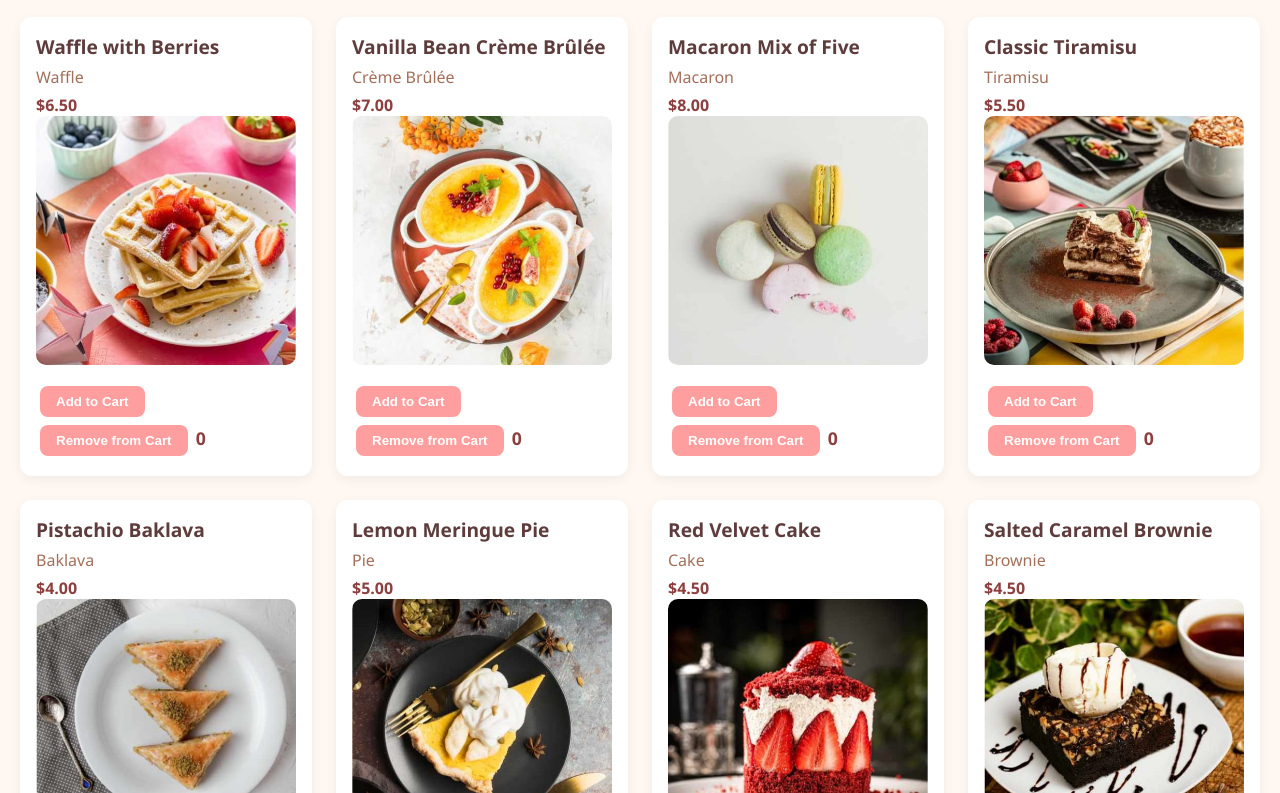
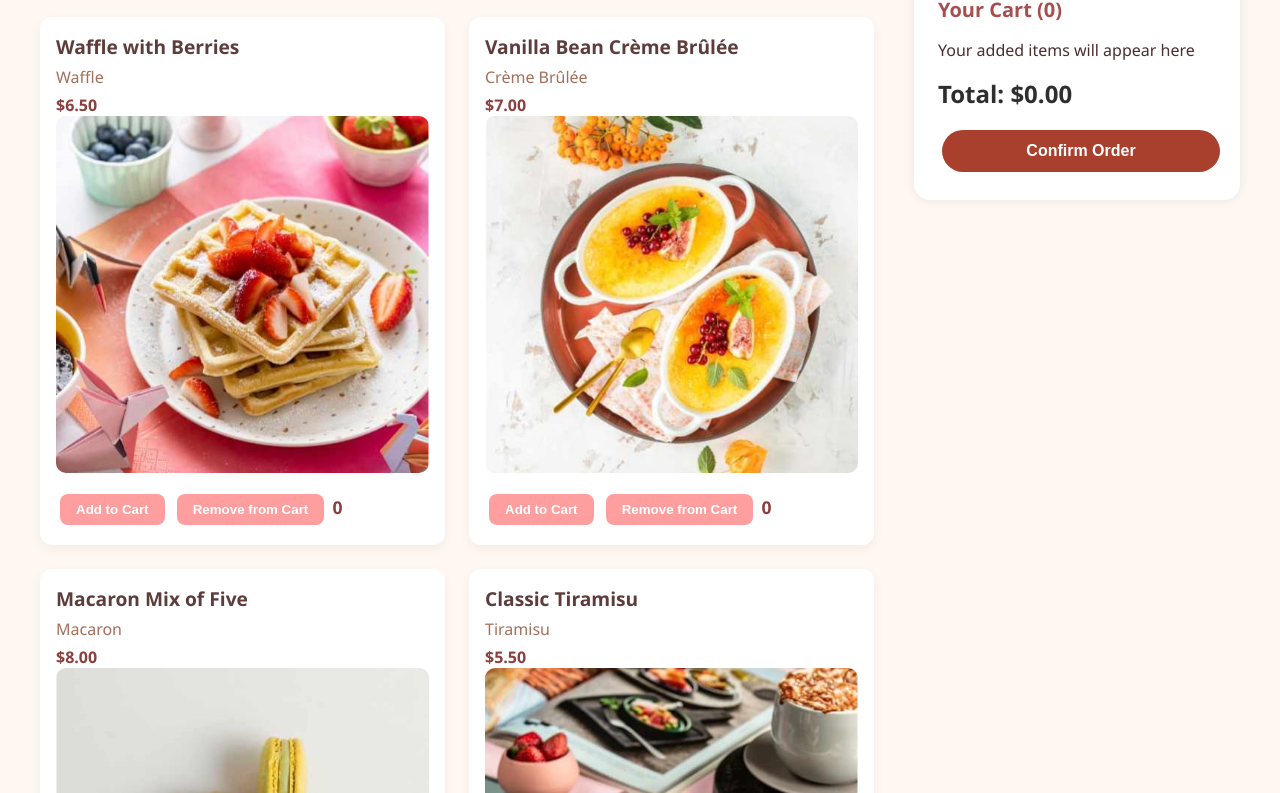
Before and after one commit to PedroMartinsL/list-cart-vitets, a website built with Vite: page index.html in a window 1280 px wide. Shown: the part 88-881 px from the top of the page. Built offline with nearby package versions, Linux system fonts and the light colour scheme.

Commit message:
applying the logic in the cart label

```diff
--- a/designCss/style.css
+++ b/designCss/style.css
@@ -125,3 +125,74 @@ button:hover {
         grid-template-columns: 1fr;
     }
 }
+
+.container {
+    display: flex;
+    gap: 40px;
+    align-items: flex-start;
+    justify-content: space-between;
+    max-width: 1200px;
+    margin: 0 auto;
+}
+
+.product-section {
+    flex: 3;
+}
+
+/* Estilo para o carrinho lateral */
+#cartBlock {
+    flex: 1;
+    position: sticky;
+    top: 20px;
+    background-color: #fff;
+    padding: 24px;
+    border-radius: 16px;
+    box-shadow: 0 0 12px rgba(0, 0, 0, 0.08);
+    min-width: 300px;
+}
+
+#cartBlock h2 {
+    font-size: 1.25rem;
+    margin-bottom: 16px;
+    color: #a74e4e;
+}
+
+#cartBlock .product {
+    padding: 12px 0;
+    border-bottom: 1px solid #eee;
+}
+
+#cartBlock .product:last-child {
+    border-bottom: none;
+}
+
+#cartBlock .product span {
+    display: block;
+    font-size: 0.9rem;
+    color: #444;
+}
+
+.cart-total {
+    font-size: 1.5rem;
+    font-weight: bold;
+    margin-top: 16px;
+    color: #2e2e2e;
+}
+
+.confirm-order {
+    margin-top: 20px;
+    padding: 12px;
+    width: 100%;
+    background-color: #a93f2d;
+    color: #fff;
+    border: none;
+    border-radius: 24px;
+    font-weight: bold;
+    font-size: 1rem;
+    cursor: pointer;
+    transition: background-color 0.3s;
+}
+
+.confirm-order:hover {
+    background-color: #912f22;
+}
--- a/index.html
+++ b/index.html
@@ -1,36 +1,40 @@
 <!DOCTYPE html>
 <html lang="en">
+
 <head>
   <meta charset="UTF-8" />
   <meta name="viewport" content="width=device-width, initial-scale=1.0" />
-    <!-- displays site properly based on user's device -->
 
-    <link
-      rel="icon"
-      type="image/png"
-      sizes="32x32"
-      href="./assets/images/favicon-32x32.png"
-    />
+  <link rel="icon" type="image/png" sizes="32x32" href="./assets/images/favicon-32x32.png" />
   <link rel="stylesheet" href="designCss/style.css" />
   <title>Frontend Mentor | Product list with cart</title>
 
-    <!-- Feel free to remove these styles or customise in your own stylesheet 👍 -->
   <style>
     .attribution {
       font-size: 11px;
       text-align: center;
+      margin-top: 30px;
     }
+
     .attribution a {
       color: hsl(228, 45%, 44%);
     }
   </style>
 </head>
+
 <body>
+  <div class="container">
+    <!-- Seção de produtos -->
+    <main class="product-section">
       <h1>Desserts</h1>
+      <ul id="menu"></ul>
+    </main>
 
-    <ul id="menu"></ul>
-
-    <div id="cartBlock"></div>
+    <!-- Carrinho lateral -->
+    <aside id="cartBlock">
+      <!-- Conteúdo dinâmico gerado pelo JS -->
+    </aside>
+  </div>
 
   <div class="attribution">
     Challenge by
@@ -65,7 +69,6 @@
       const menu = document.getElementById("menu");
       cartContainer = new Cart(products);
 
-
       products.forEach((product) => {
         const li = document.createElement("li");
         try {
@@ -76,13 +79,12 @@
         }
       });
 
-
       const cart = document.getElementById("cartBlock");
-        console.log(cartContainer);
       cart.appendChild(cartContainer.render());
     }
 
     initialize();
   </script>
 </body>
+
 </html>
--- a/models/Cart.ts
+++ b/models/Cart.ts
@@ -26,20 +26,29 @@ export default class Cart {
 
     render() {
         const div = document.getElementById('cartBlock');
-        const titleCount: string = `<h2>Your Cart(${this.totalItems})</h2>`;
-        const titlePrice: string = `<h2>Total Price: $${this.totalPrice.toFixed(2)}</h2>`;
+        const titleCount: string = `<h2>Your Cart (${this.totalItems})</h2>`;
 
         if (!div) {
             throw new Error("Element with id 'cartBlock' not found.");
         }
 
         div.innerHTML = titleCount;
-        div.innerHTML += titlePrice;
+
+        // Adiciona os produtos no carrinho
+
         const divList = document.createElement('div');
+        divList.innerHTML = this.loadInfoCart();
+        div.appendChild(divList);
 
-        divList.innerHTML = this.loadInfoCart();
-        return div.appendChild(divList);
-    }
+
+        div.innerHTML += `
+        <p class="cart-total">Total: $${this.totalPrice.toFixed(2)}</p>
+        <button class="confirm-order">Confirm Order</button>
+        `;
+
+  return div;
+}
+
 
     loadInfoCart(): string {
 
```
Lines whose indentation alone changed are shown as unchanged.
